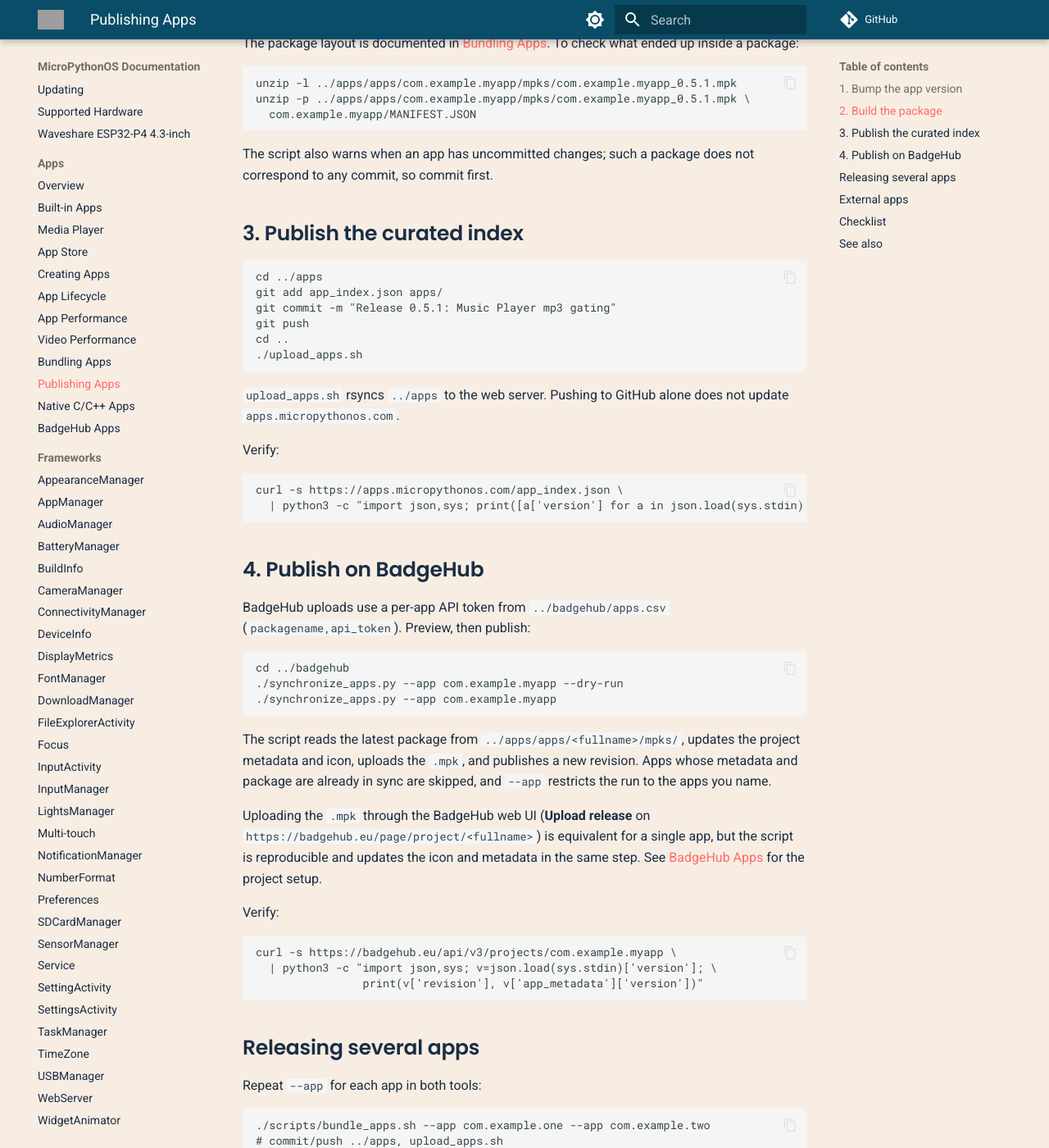
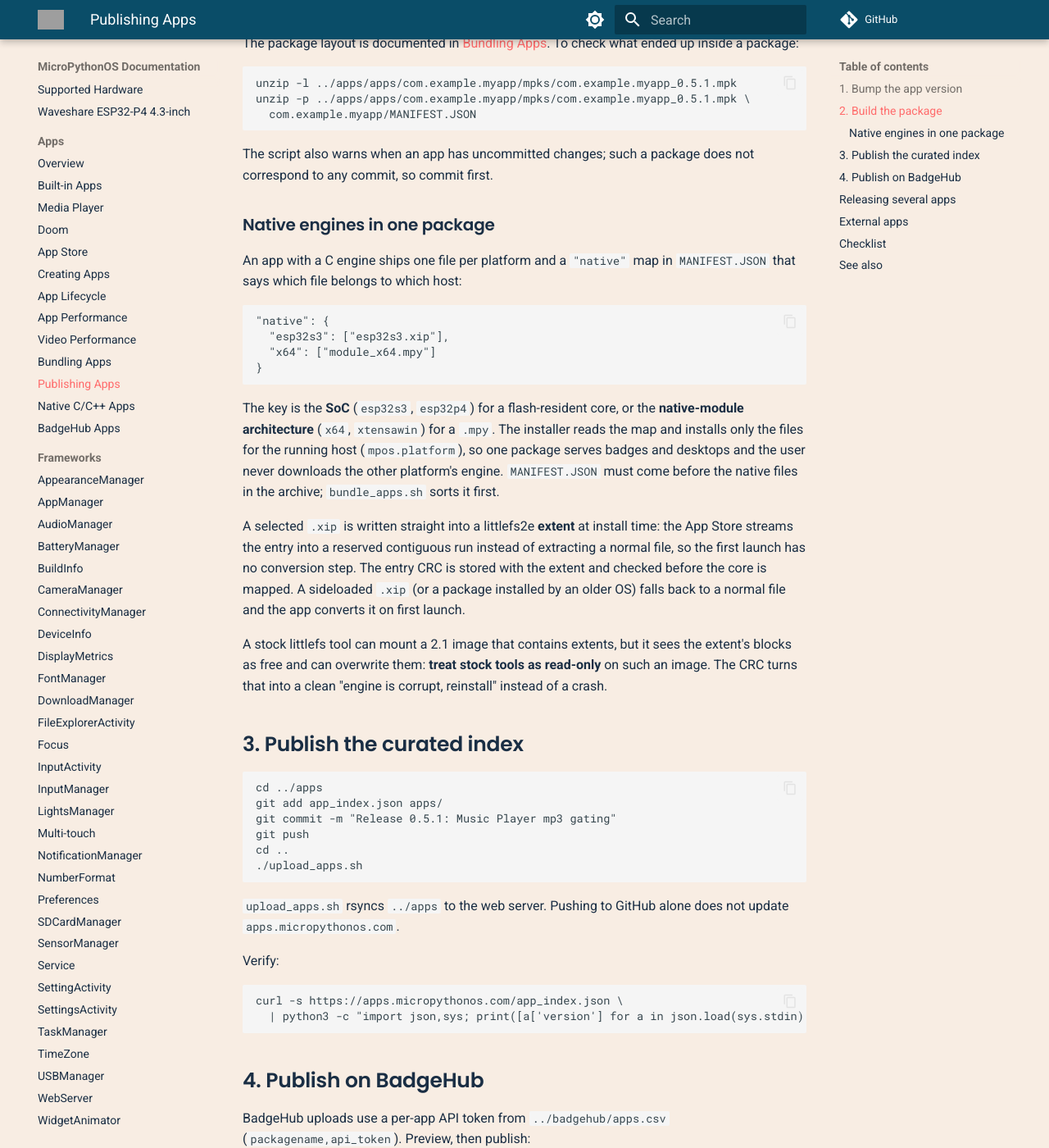
Before and after one commit to MicroPythonOS/docs, an MkDocs documentation site: the page built from docs/apps/publishing-apps.md, in a window 1280 px wide and 1400 px high, scrolled down 1136 px. Shown: the whole window at 82% size. Built offline with MkDocs 1.6.1 and Material for MkDocs 9.7.7, drawn with Linux system fonts in a browser that asks for light colours; comment, search, counter and statistics services are not loaded; grey boxes are pictures that could not be loaded.

Commit message:
apps: Doom, and the native-file package layout
Doom's app page covers the two engines, the first-launch WAD unpack, controls,
the touch-only save and the licenses. Publishing Apps gains the "native" map
(SoC for a flash-resident core, natmod architecture for a .mpy), the
install-time extent and the 2.1 stock-tools read-only caveat, and Native Apps
describes Doom's extent install and the config-directory ABI instead of the
retro-core partition.

````diff
--- a/docs/apps/publishing-apps.md
+++ b/docs/apps/publishing-apps.md
@@ -62,6 +62,37 @@ unzip -p ../apps/apps/com.example.myapp/mpks/com.example.myapp_0.5.1.mpk \
 
 The script also warns when an app has uncommitted changes; such a package does
 not correspond to any commit, so commit first.
+
+### Native engines in one package
+
+An app with a C engine ships one file per platform and a `"native"` map in
+`MANIFEST.JSON` that says which file belongs to which host:
+
+```json
+"native": {
+  "esp32s3": ["esp32s3.xip"],
+  "x64": ["module_x64.mpy"]
+}
+```
+
+The key is the **SoC** (`esp32s3`, `esp32p4`) for a flash-resident core, or the
+**native-module architecture** (`x64`, `xtensawin`) for a `.mpy`. The installer
+reads the map and installs only the files for the running host
+(`mpos.platform`), so one package serves badges and desktops and the user never
+downloads the other platform's engine. `MANIFEST.JSON` must come before the
+native files in the archive; `bundle_apps.sh` sorts it first.
+
+A selected `.xip` is written straight into a littlefs2e **extent** at install
+time: the App Store streams the entry into a reserved contiguous run instead of
+extracting a normal file, so the first launch has no conversion step. The entry
+CRC is stored with the extent and checked before the core is mapped. A
+sideloaded `.xip` (or a package installed by an older OS) falls back to a normal
+file and the app converts it on first launch.
+
+A stock littlefs tool can mount a 2.1 image that contains extents, but it sees
+the extent's blocks as free and can overwrite them: **treat stock tools as
+read-only** on such an image. The CRC turns that into a clean "engine is
+corrupt, reinstall" instead of a crash.
 
 ## 3. Publish the curated index
 
--- a/mkdocs.yml
+++ b/mkdocs.yml
@@ -48,6 +48,7 @@ nav:
       - Overview: apps/index.md
       - Built-in Apps: apps/built-in-apps.md
       - Media Player: apps/media-player.md
+      - Doom: apps/doom.md
       - App Store: apps/appstore.md
       - Creating Apps: apps/creating-apps.md
       - App Lifecycle: apps/app-lifecycle.md
````
Also changed, not shown: docs/apps/doom.md (added, +78 -0 lines), docs/apps/native-apps.md (+10 -3 lines).
